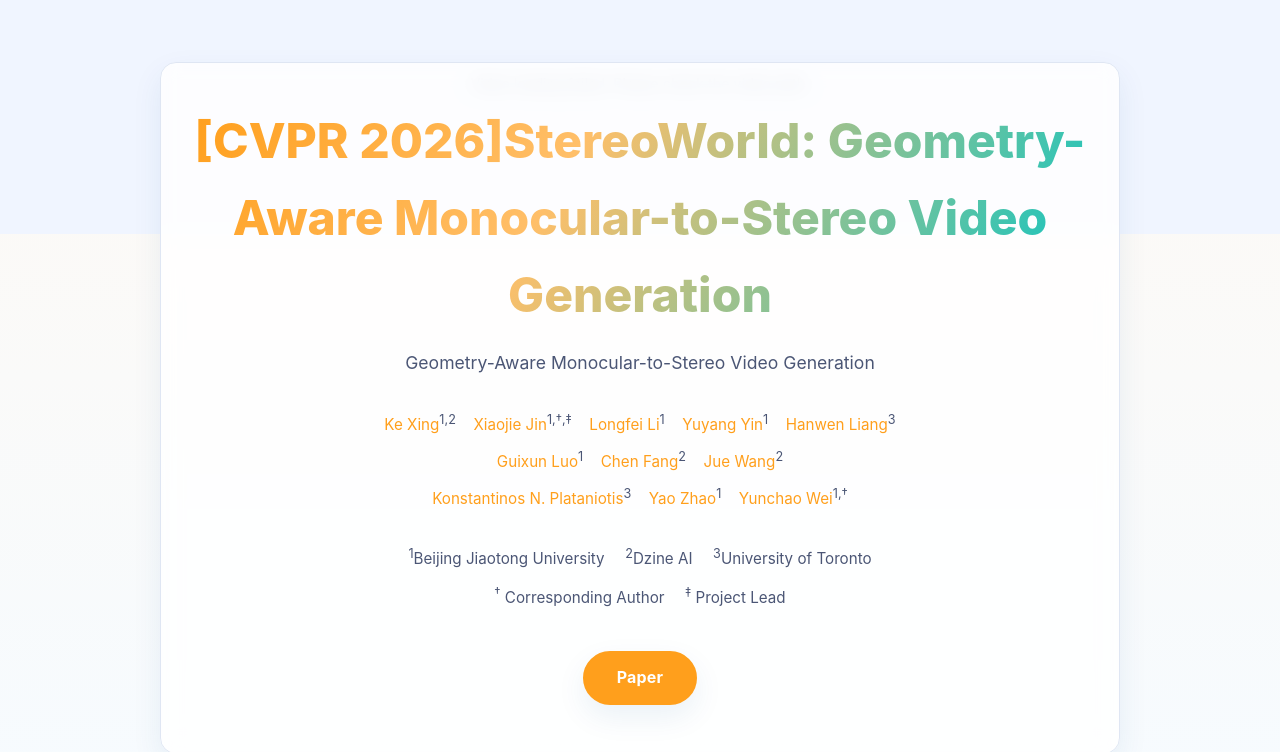
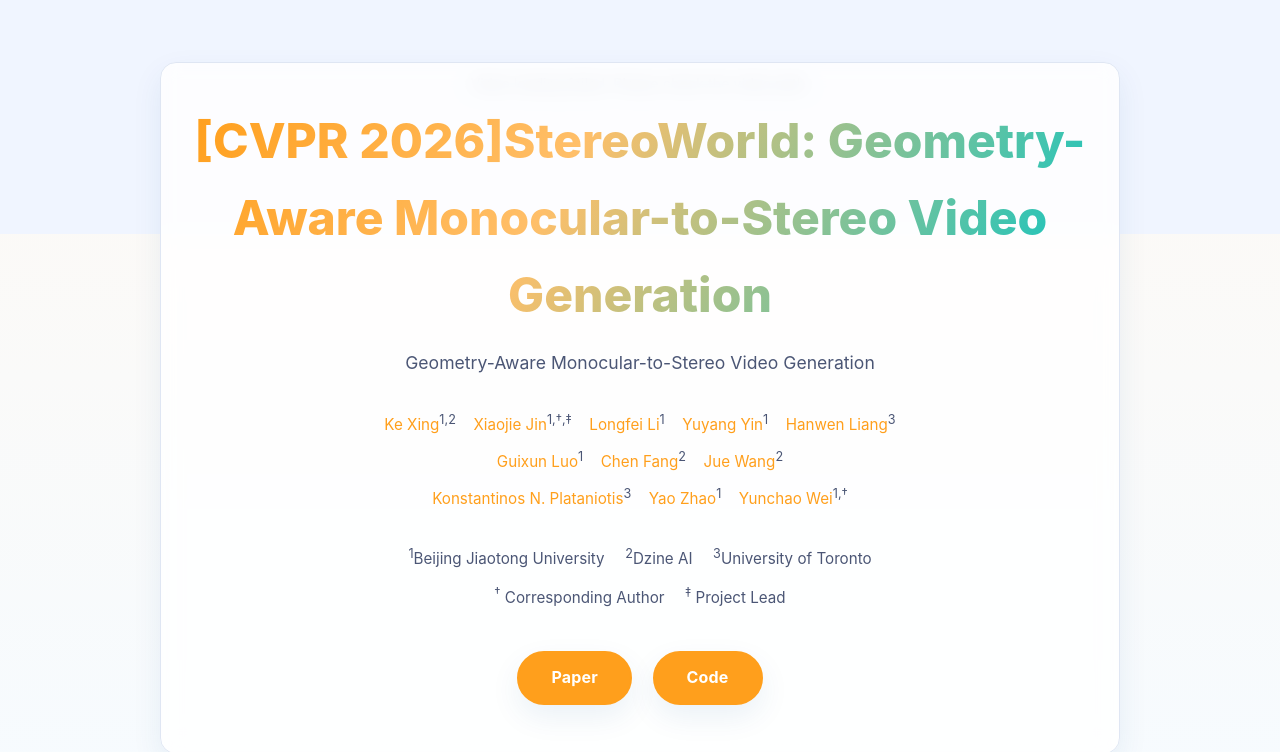
Before and after one commit to ke-xing/StereoWorld, a plain HTML site: page index.html in a window 1280 px wide. Shown: the part 66-818 px from the top of the page. Drawn offline with Linux system fonts and the light colour scheme.

Commit message:
Update index.html

```diff
--- a/index.html
+++ b/index.html
@@ -556,6 +556,7 @@
                 </div>
                 <div style="margin-top: 2rem;">
                     <a href="https://arxiv.org/abs/2512.09363" class="btn">Paper</a>
+                    <a href="https://github.com/ke-xing/StereoWorldCode" class="btn">Code</a>
                     <!-- <a href="#" class="btn">Code</a>
                     <a href="#" class="btn">Dataset</a> -->
 
```
